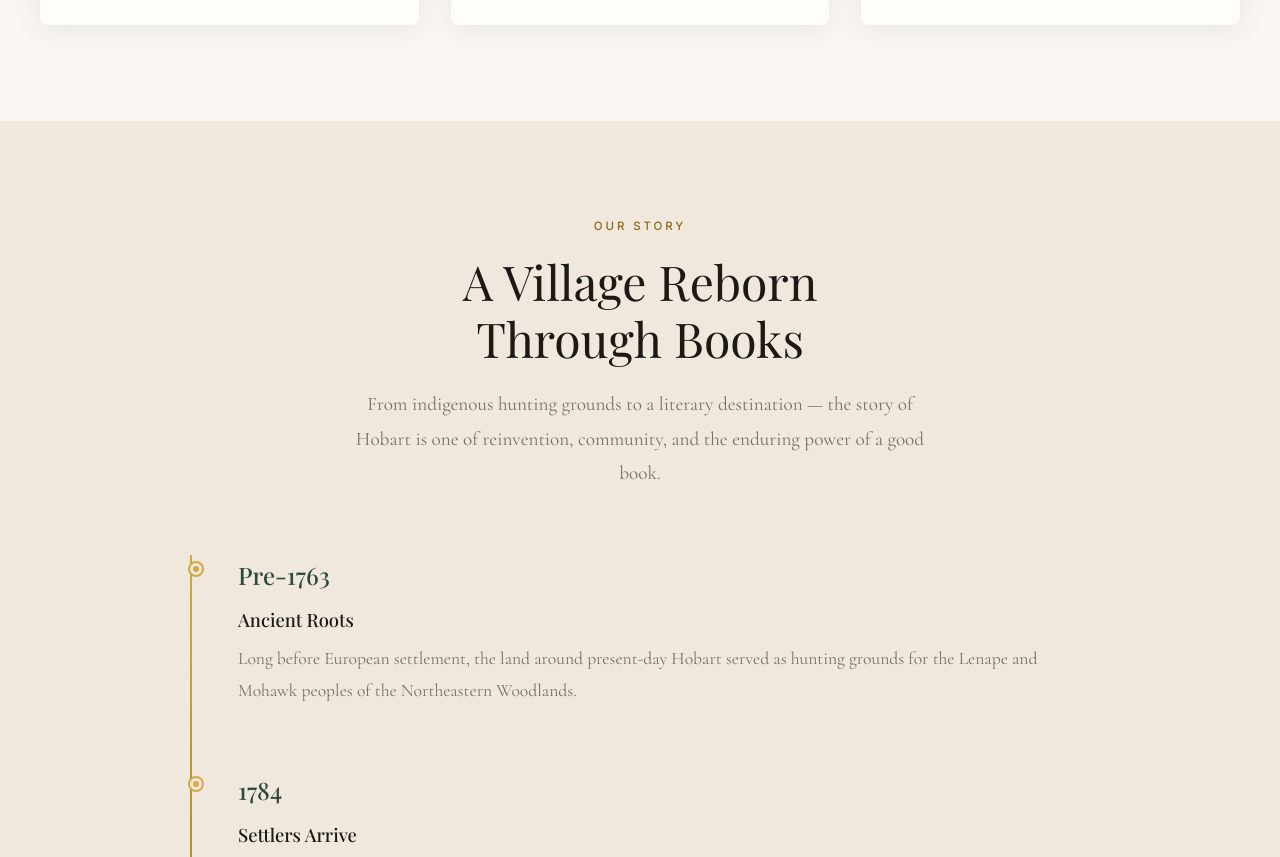
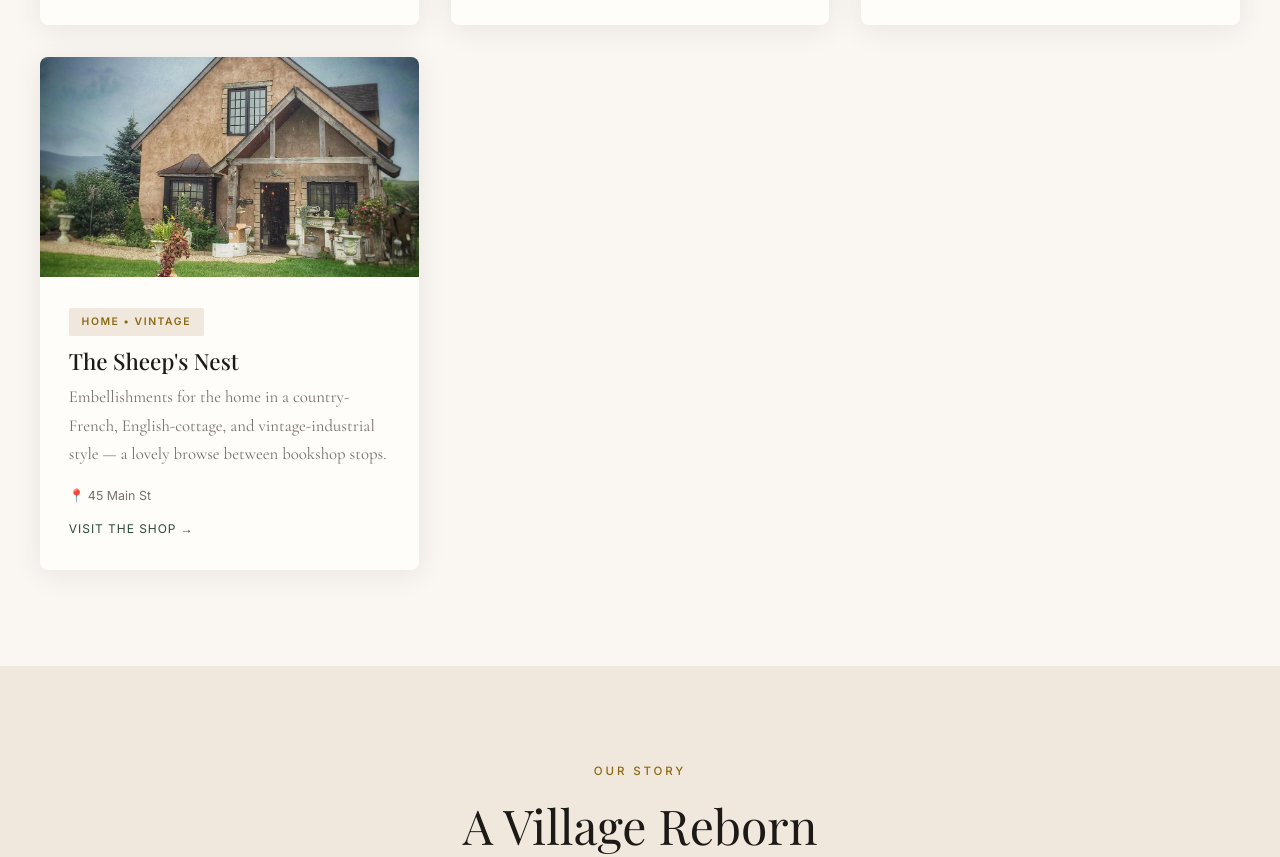
Before and after one commit to federzimer/hobart-book-village, a plain HTML site: page index.html in a window 1280 px wide. Shown: the part 3777-4634 px from the top of the page. Drawn offline with nearby package versions, Linux system fonts and the light colour scheme; a web font is replaced by a local one.

Commit message:
Add The Sheep's Nest business (photo + kimberlywhritner.com link)
- Add to home Around the Village section (4th card) with photo + 45 Main St
- Update existing Around Hobart card: real photo + correct website link

Co-Authored-By: Claude Opus 4.8 <noreply@anthropic.com>

```diff
--- a/index.html
+++ b/index.html
@@ -88,6 +88,16 @@
                         <p class="bookstore-desc">The Mt. Utsayantha Regional Arts League gallery and gift shop at 631 Main Street, next to the Historic Hobart Inn. Rotating exhibitions of regional artists, open Saturday afternoons.</p>
                         <div class="bookstore-meta"><span>&#128205; 631 Main St</span><span>&#128344; Sat noon&ndash;4</span></div>
                         <span class="bookstore-link">See the Gallery</span>
+                    </div>
+                </a>
+                <a class="bookstore-card fade-up" href="https://www.kimberlywhritner.com/" target="_blank" rel="noopener">
+                    <img class="bookstore-img" src="images/sheep-nest.jpg" alt="The Sheep's Nest" loading="lazy">
+                    <div class="bookstore-info">
+                        <span class="bookstore-tag">Home &bull; Vintage</span>
+                        <h3 class="bookstore-name">The Sheep's Nest</h3>
+                        <p class="bookstore-desc">Embellishments for the home in a country-French, English-cottage, and vintage-industrial style &mdash; a lovely browse between bookshop stops.</p>
+                        <div class="bookstore-meta"><span>&#128205; 45 Main St</span></div>
+                        <span class="bookstore-link">Visit the Shop</span>
                     </div>
                 </a>
             </div>
```
Also changed, not shown: around-hobart.html (+2 -2 lines), images/sheep-nest.jpg (added).
